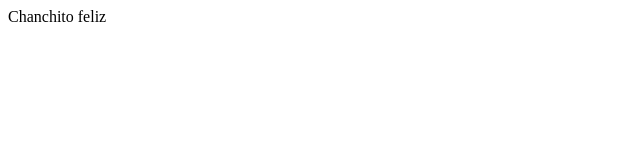
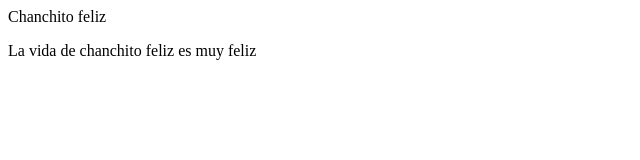
Before and after one commit to Angel-Delg/cursoGit, a plain HTML site: page index.html in a window 1280 px wide. Shown: the whole page, without its empty margins (0-640 px from the left). Drawn offline with Linux system fonts and the light colour scheme.

Commit message:
add of the chanchito feliz

```diff
--- a/index.html
+++ b/index.html
@@ -8,5 +8,6 @@
 </head>
 <body>
     <header>Chanchito feliz</header>
+    <p>La vida de chanchito feliz es muy feliz</p>
 </body>
 </html>
```
